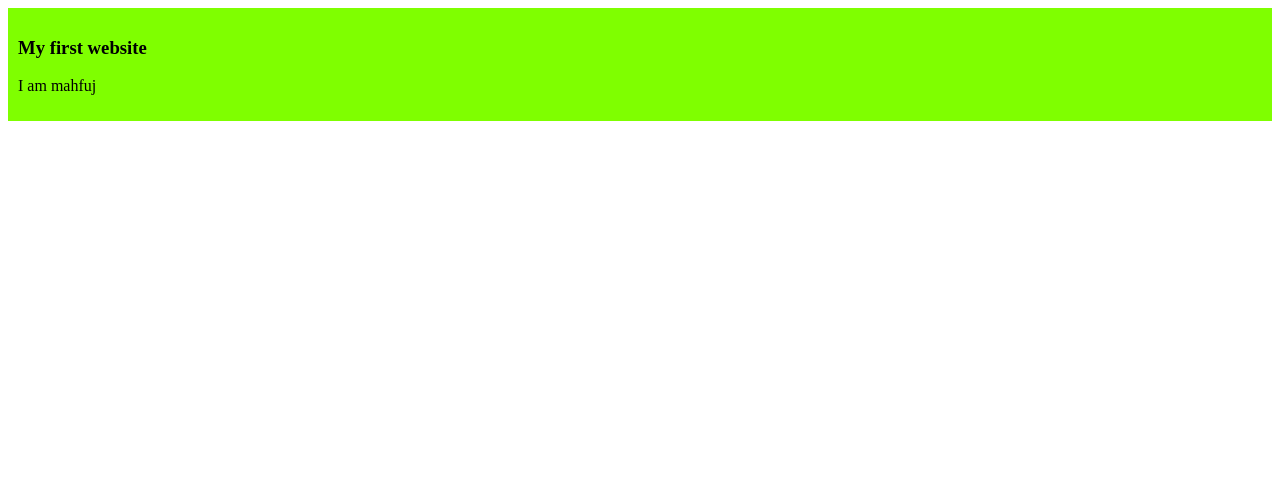
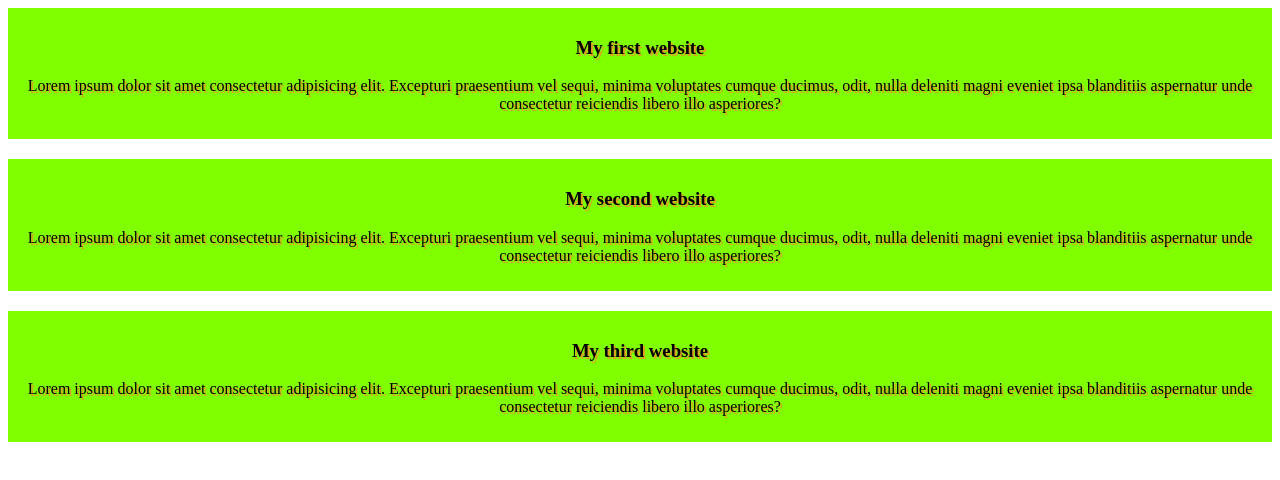
Before and after one commit to mahfuj113/my-first-github-ripo, a plain HTML site: page index.html in a window 1280 px wide. Drawn offline with Linux system fonts and the light colour scheme.

Commit message:
added the second and the third blog

```diff
--- a/index.html
+++ b/index.html
@@ -9,7 +9,15 @@
 <body>
     <div>
         <h3>My first website</h3>
-        <p>I am mahfuj</p>
+        <p>Lorem ipsum dolor sit amet consectetur adipisicing elit. Excepturi praesentium vel sequi, minima voluptates cumque ducimus, odit, nulla deleniti magni eveniet ipsa blanditiis aspernatur unde consectetur reiciendis libero illo asperiores?</p>
+    </div>
+    <div>
+        <h3>My second website</h3>
+        <p>Lorem ipsum dolor sit amet consectetur adipisicing elit. Excepturi praesentium vel sequi, minima voluptates cumque ducimus, odit, nulla deleniti magni eveniet ipsa blanditiis aspernatur unde consectetur reiciendis libero illo asperiores?</p>
+    </div>
+    <div>
+        <h3>My third website</h3>
+        <p>Lorem ipsum dolor sit amet consectetur adipisicing elit. Excepturi praesentium vel sequi, minima voluptates cumque ducimus, odit, nulla deleniti magni eveniet ipsa blanditiis aspernatur unde consectetur reiciendis libero illo asperiores?</p>
     </div>
 
 </body>
--- a/styles/blog.css
+++ b/styles/blog.css
@@ -1,5 +1,8 @@
 div{
     background-color: chartreuse;
     padding: 10px;
-    margin: 20px solid green;
+    margin-bottom: 20px;
+
+    text-align: center;
+    text-shadow: 2px 2px goldenrod;
 }
```
